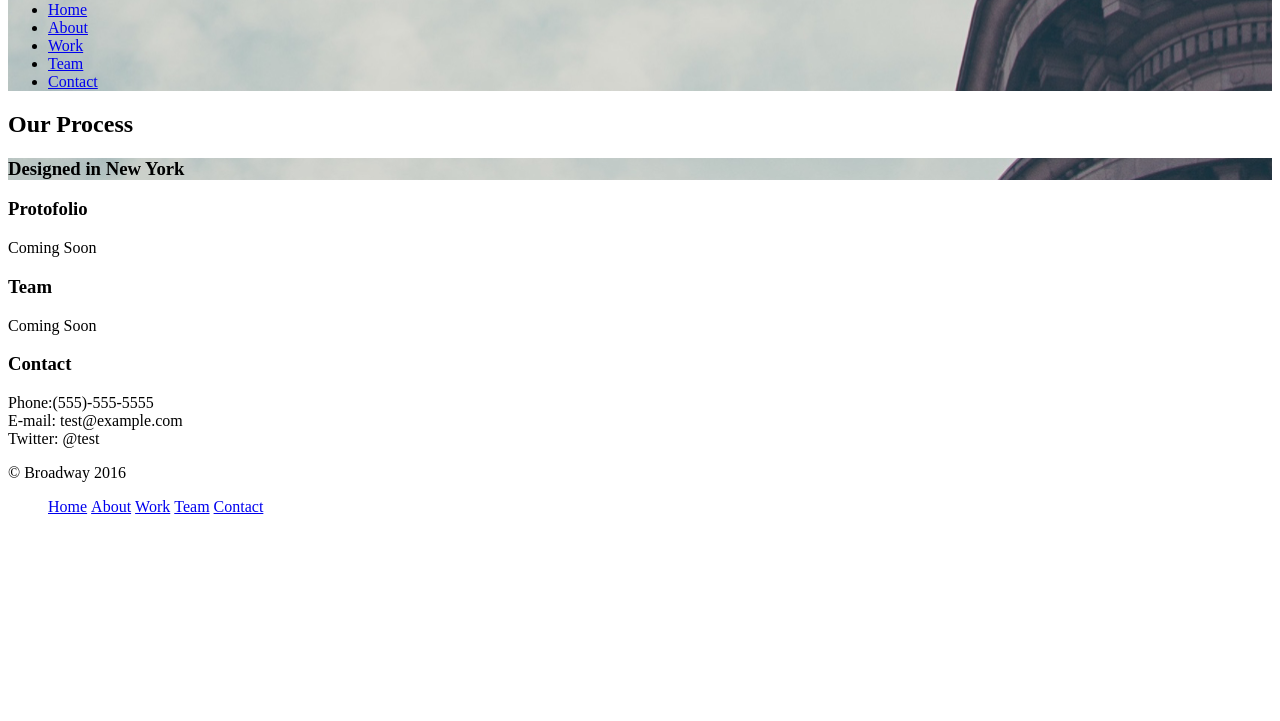
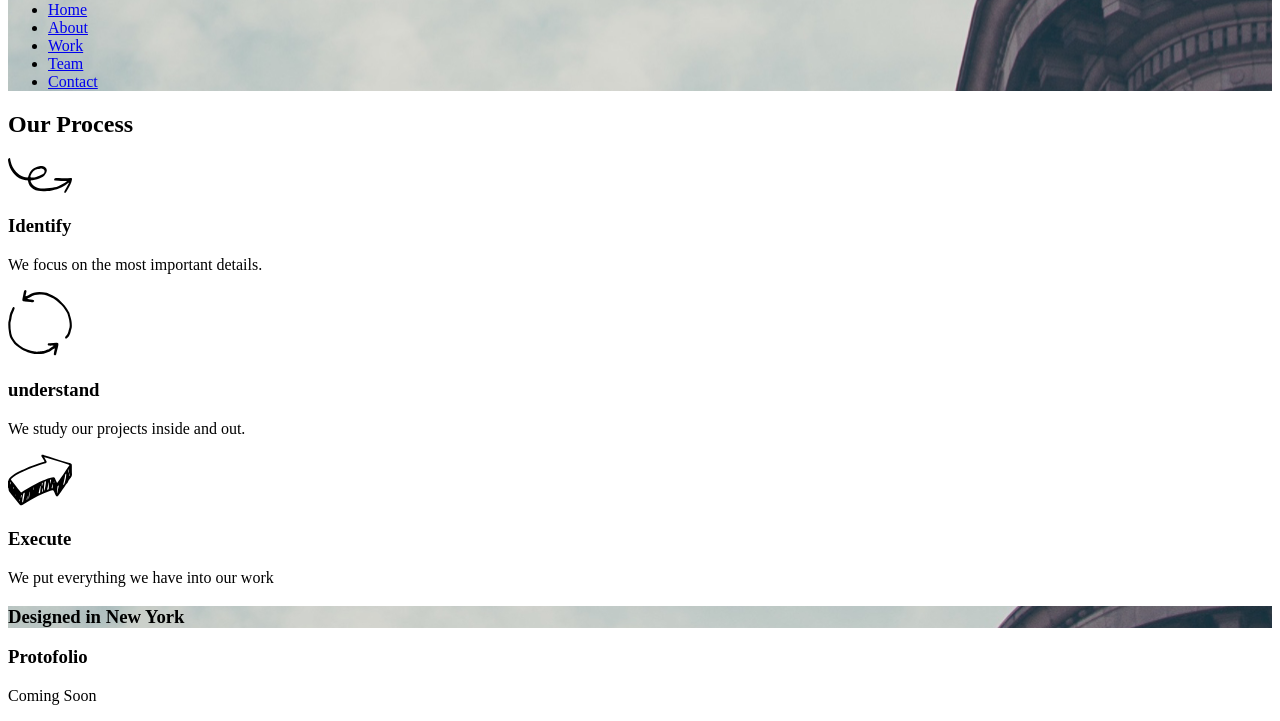
Before and after one commit to Hilawol/Broadway, a plain HTML site: page index.html in a window 1280 px wide. Shown: the part 79-800 px from the top of the page. Drawn offline with Linux system fonts and the light colour scheme.

Commit message:
Add Process content and images

```diff
--- a/index.html
+++ b/index.html
@@ -20,8 +20,19 @@
       </nav>
     </div>
 
-    <div class="about">
+    <div id="about">
       <h2>Our Process</h2>
+      <img src="resources/images/identify.svg" alt="identify">
+      <h3>Identify</h3>
+      <p>We focus on the most important details.</p>
+
+      <img src="resources/images/understand.svg" alt="understand">
+      <h3>understand</h3>
+      <p>We study our projects inside and out.</p>
+
+      <img src="resources/images/execute.svg" alt="execute">
+      <h3>Execute</h3>
+      <p>We put everything we have into our work</p>
     </div>
 
     <div class="divider">
@@ -29,16 +40,16 @@
     </div>
 
     <div class="content">
-      <div class="Portofolio">
+      <div id="Portofolio">
         <h3>Protofolio</h3>
         <p>Coming Soon</p>
       </div>
 
-      <div class="Team">
+      <div id="Team">
         <h3>Team</h3>
         <p>Coming Soon</p>
       </div>
-      <div class="Contact">
+      <div id="Contact">
         <h3>Contact</h3>
         <p>
           Phone:(555)-555-5555 <br>
```
